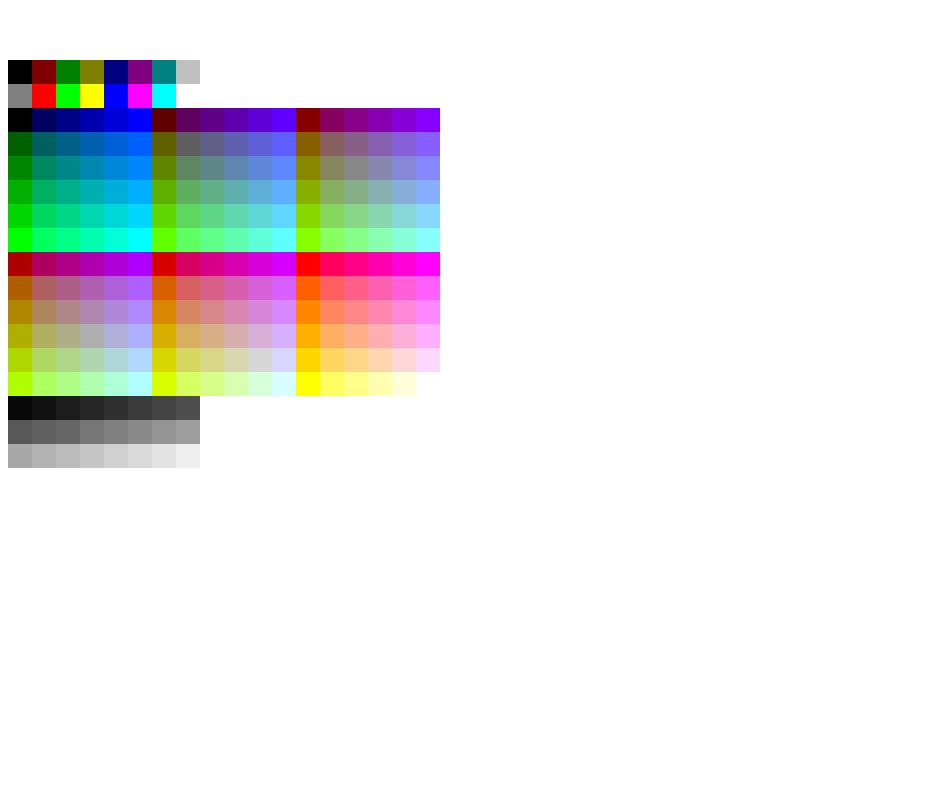
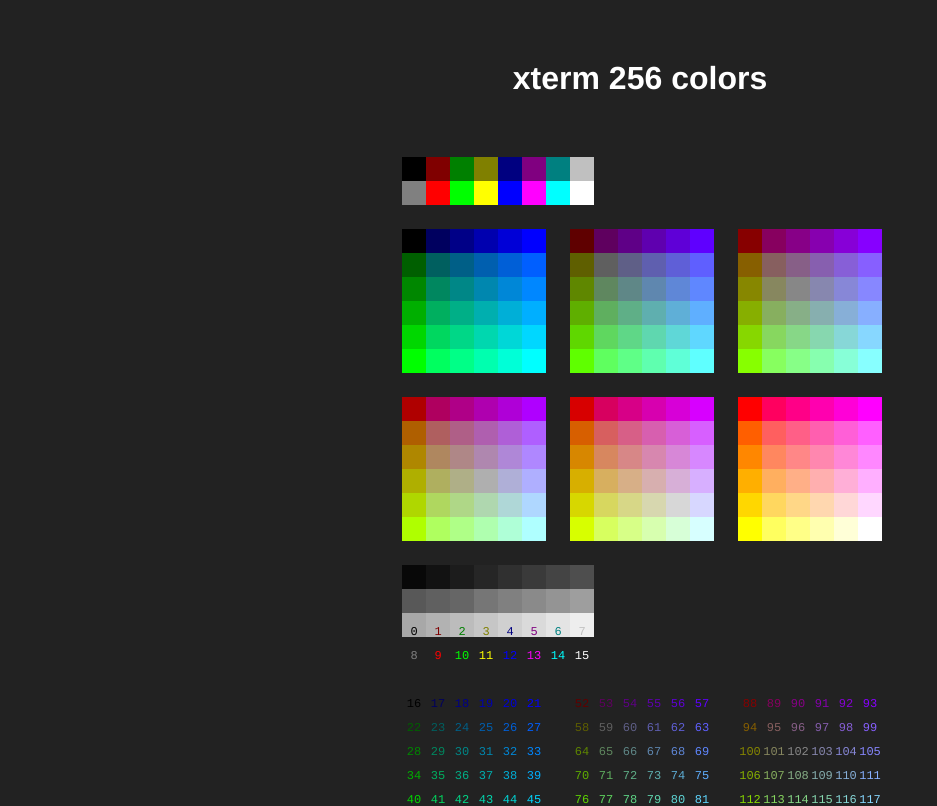
Before and after one commit to linrock/256-colors, a Vue app: page / in a window 1280 px wide. Shown: the top 806 px of the page, without its empty margins (0-937 px from the left). Built offline with nearby package versions, Linux system fonts and the light colour scheme.

Commit message:
Add a section that shows colorized color codes

```diff
--- a/src/App.vue
+++ b/src/App.vue
@@ -1,5 +1,6 @@
 <template>
   <div id="app">
+    <h1>xterm 256 colors</h1>
     <HelloWorld/>
   </div>
 </template>
@@ -16,11 +17,20 @@
 </script>
 
 <style lang="stylus">
+  body
+    background #222
+
+  h1
+    color white
+    margin-bottom 60px
+
   #app
     font-family 'Avenir', Helvetica, Arial, sans-serif
     -webkit-font-smoothing antialiased
     -moz-osx-font-smoothing grayscale
     text-align center
     color #2c3e50
-    margin-top 60px
+    margin 60px auto
+    width 500px
+
 </style>
--- /dev/null
+++ b/src/components/ColorText.vue
@@ -0,0 +1,32 @@
+<template>
+  <div class="color-text" :style="[{ color: COLORS[code] }]">{{ code }}</div>
+</template>
+
+<script>
+  import COLORS from '../utils/colors'
+
+  export default {
+    props: {
+      code: {
+        type: Number,
+        required: true
+      },
+    },
+    data() {
+      return {
+        COLORS
+      }
+    }
+  }
+</script>
+
+<style lang="stylus" scoped>
+  square-size = 24px
+
+  .color-text
+    font-family Courier
+    font-size 12px
+    width square-size
+    height square-size
+
+</style>
--- a/src/components/HelloWorld.vue
+++ b/src/components/HelloWorld.vue
@@ -1,5 +1,6 @@
 <template>
   <div>
+    <div class="color-squares">
       <div class="s-8x2">
         <square v-for="i in 16" :key="i-1" :code="i-1"/>
       </div>
@@ -14,15 +15,34 @@
         <square v-for="i in 24" :key="231 + i" :code="231 + i"/>
       </div>
     </div>
+
+    <div class="color-text">
+      <div class="s-8x2">
+        <color-text v-for="i in 16" :key="i-1" :code="i-1"/>
+      </div>
+
+      <div class="container-6x6">
+        <div v-for="i in 6" :key="`sq-${i}`" class="s-6x6">
+          <color-text v-for="j in 36" :key="16 + (i-1)*36 + (j-1)" :code="16 + (i-1)*36 + (j-1)"/>
+        </div>
+      </div>
+
+      <div class="s-8x2">
+        <color-text v-for="i in 24" :key="231 + i" :code="231 + i"/>
+      </div>
+    </div>
+  </div>
 </template>
 
 <script>
-  import Square from './square'
+  import Square from './Square'
+  import ColorText from './ColorText'
 
   export default {
     name: 'HelloWorld',
     components: {
-      Square
+      Square,
+      ColorText,
     }
   }
 </script>
@@ -35,15 +55,17 @@
     height square-size *  2
     display flex
     flex-wrap wrap
+    margin (square-size / 2)
 
   .s-6x6
     width square-size * 6
     height square-size * 6
+    margin (square-size / 2)
     display flex
     flex-wrap wrap
 
   .container-6x6
-    width square-size * 6 * 3
+    width square-size * 6 * 3 + square-size * 4
     display flex
     flex-wrap wrap
 
```
Lines whose indentation alone changed are shown as unchanged.
